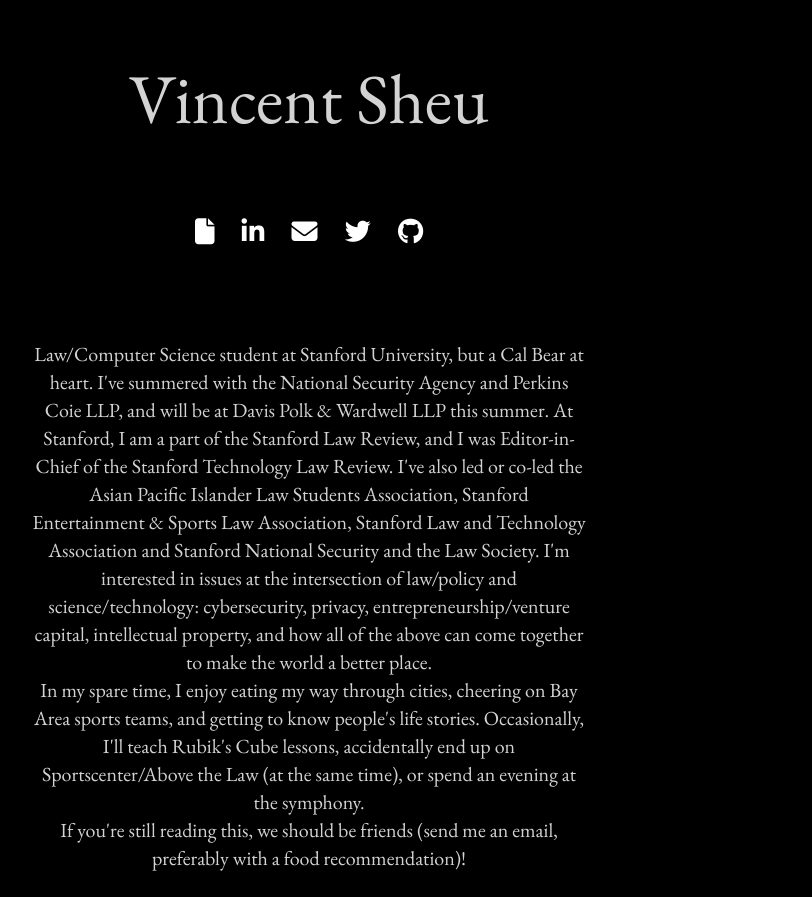
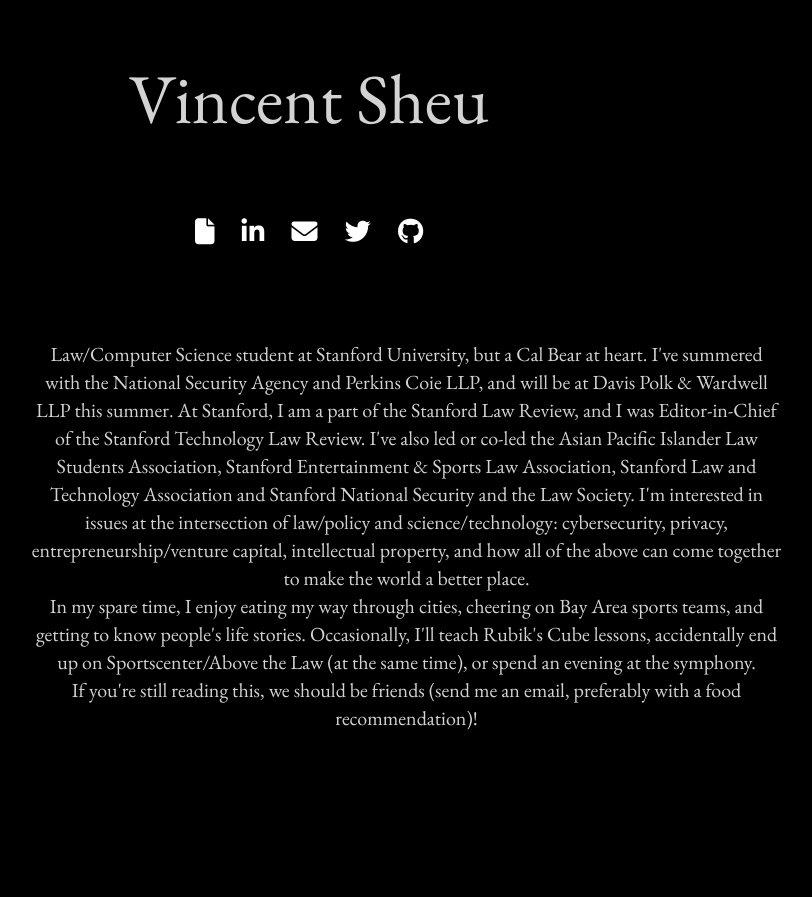
Before and after one commit to sheuvincent/sheuvincent.github.io, a Jekyll site: the page built from index.html, in a window 1280 px wide. Shown: the part 195-1092 px from the top of the page, without its empty margins (331-1143 px from the left). Built offline with Jekyll 4.4.1, drawn with Linux system fonts in a browser that asks for light colours; nearby versions of some CDN libraries; library files that are not in the unit come from our copies; after the commit the page ends 952 px from its top, so only the background shows below that.

Commit message:
Update index.html

```diff
--- a/index.html
+++ b/index.html
@@ -24,7 +24,7 @@
 
 <div class="row w centered">
   <br>
-  <div class="col-lg-6 col-lg-offset-3">
+  <div class="col-lg-8 col-lg-offset-3">
     <p>
       Law/Computer Science student at Stanford University, but a Cal Bear at heart. I've summered with the National Security Agency and Perkins Coie LLP, and will be at Davis Polk & Wardwell LLP this summer. At Stanford, I am a part of the Stanford Law Review, and I was Editor-in-Chief of the Stanford Technology Law Review. I've also led or co-led the Asian Pacific Islander Law Students Association, Stanford Entertainment & Sports Law Association, Stanford Law and Technology Association and Stanford National Security and the Law Society. I'm interested in issues at the intersection of law/policy and science/technology: cybersecurity, privacy, entrepreneurship/venture capital, intellectual property, and how all of the above can come together to make the world a better place.
       <br>
```
